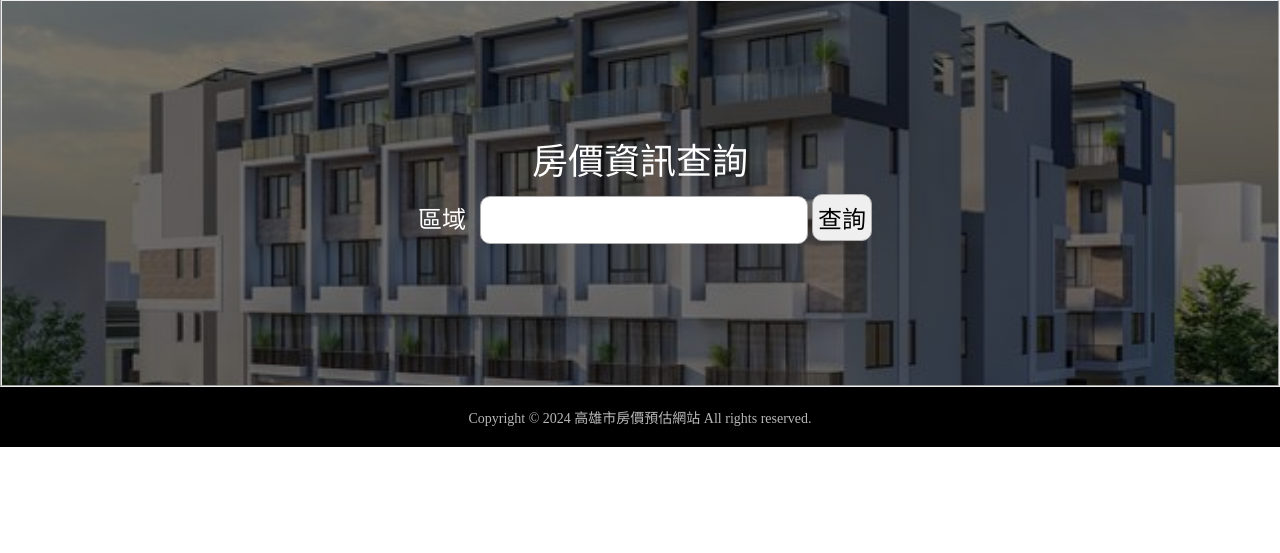
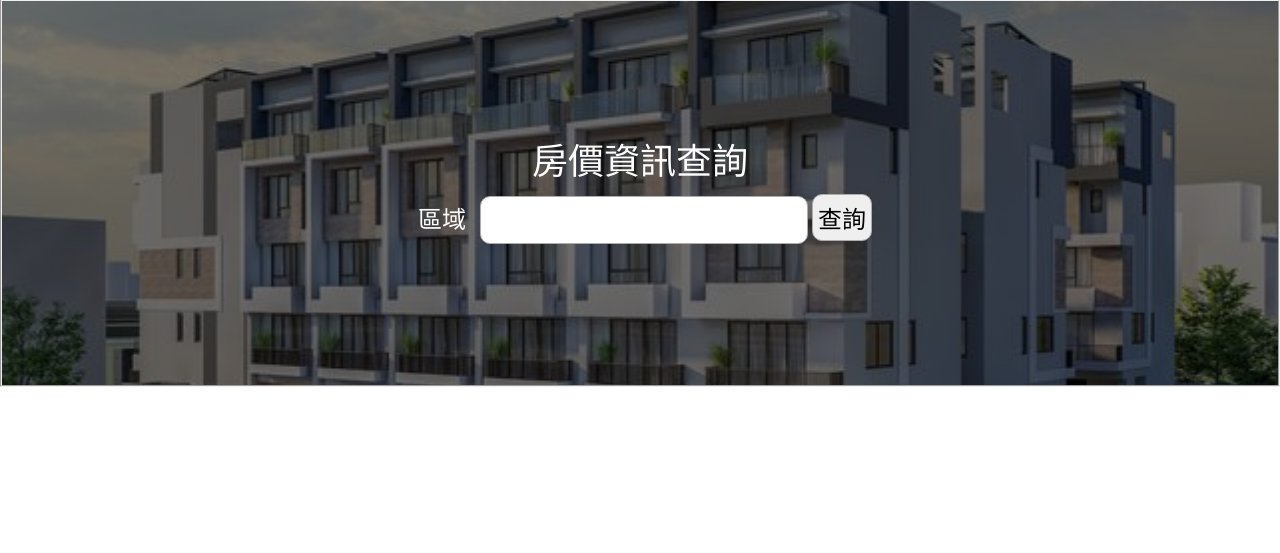
Before and after one commit to IPTTproject/IPTTproject, a Flask app: page / in a window 1280 px wide. Shown: the part 81-634 px from the top of the page. Run offline with Flask 3, Linux system fonts and the light colour scheme.

Commit message:
更改css

```diff
--- a/static/css/style.css
+++ b/static/css/style.css
@@ -86,17 +86,6 @@ header li {
     border-radius: 10px;
 }
 
-
-footer{
-    background-color: #000000;
-    color: #b7b7b7;
-    height:60px;
-    display: flex;
-    justify-content: center;
-    align-items: center;
-    font-size: 14px;
-}
-
 .menu{
     display: none;
 }
--- a/templates/index.html
+++ b/templates/index.html
@@ -166,8 +166,6 @@
 
 
 
-    <footer>
-        <p>Copyright © 2024 高雄市房價預估網站 All rights reserved.</p>
-    </footer>
+
 </body>
 </html>
```
